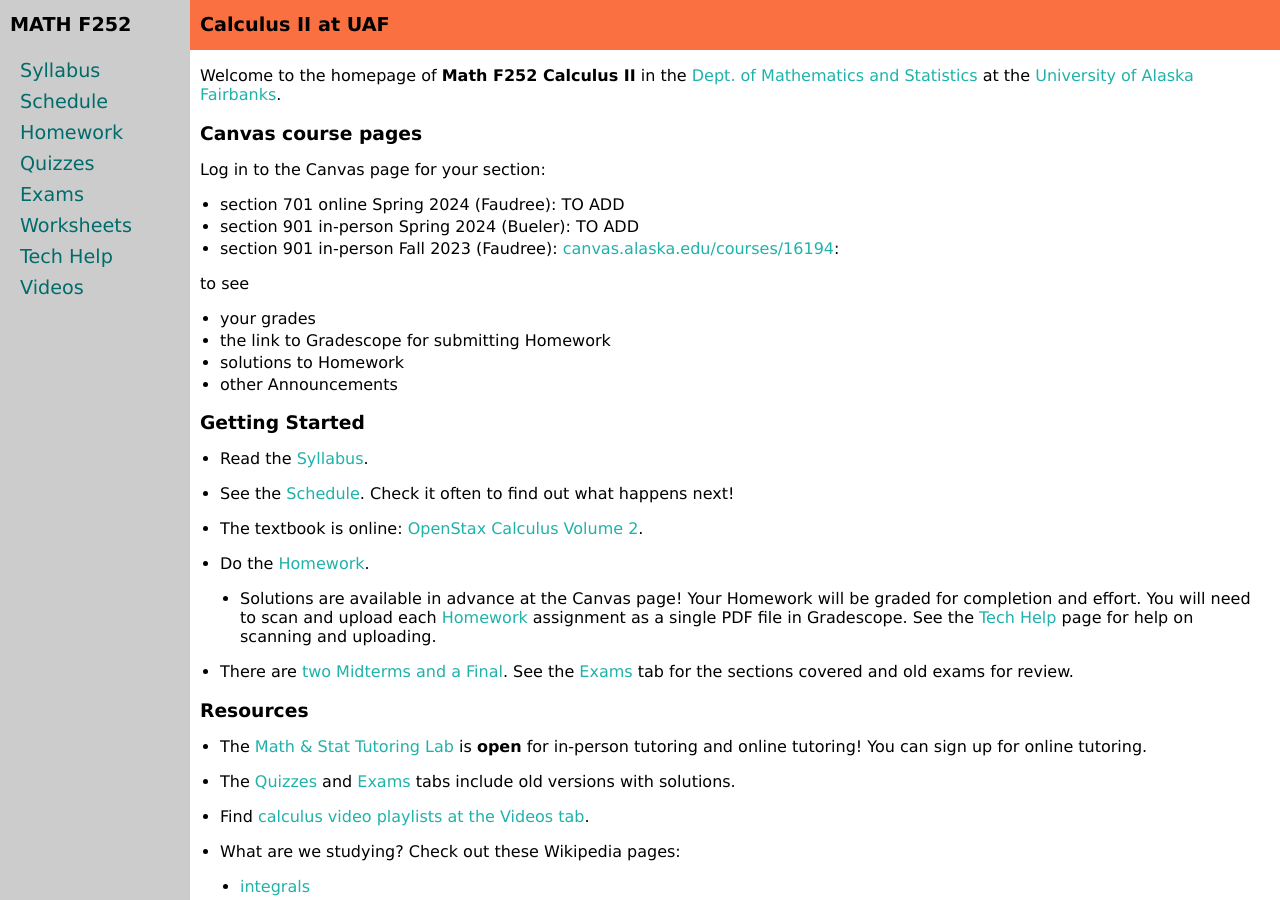
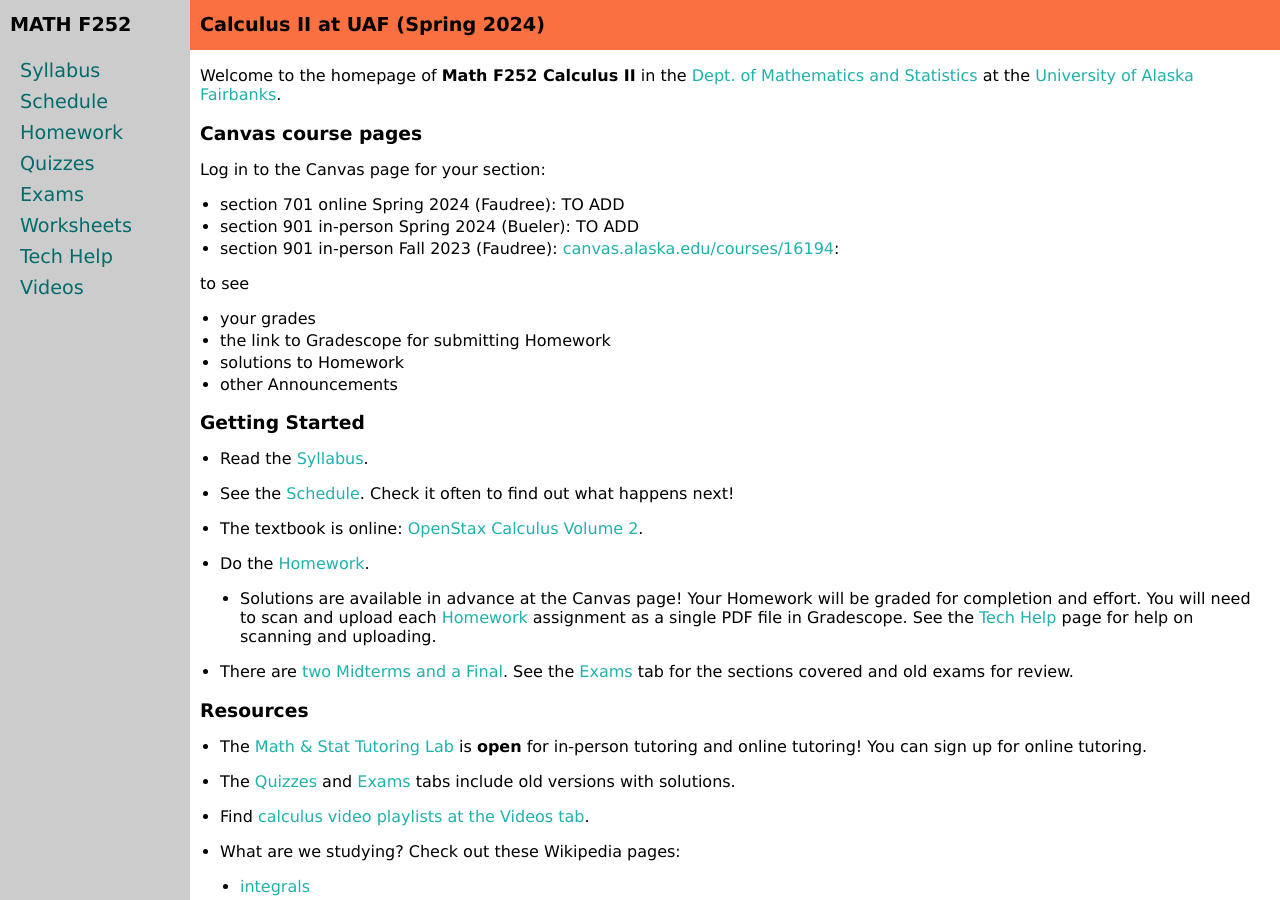
Before and after one commit to uaf-math/calc2, a Jekyll site: the page built from index.md, in a window 1280 px wide and 900 px high. Built offline with Jekyll 4.4.1, drawn with Linux system fonts in a browser that asks for light colours.

Commit message:
use calc 1 page reference to _data/general.yml

```diff
--- /dev/null
+++ b/_data/general.yml
@@ -0,0 +1,2 @@
+semester: 'Spring'
+year: '2024'
--- a/_layouts/course-page.html
+++ b/_layouts/course-page.html
@@ -35,8 +35,8 @@
 
 <div id="main" class="main-body" onclick="closeNav()">
 <a id="top"></a>
-<div class="page-header hide-small"><a href="index.html">Calculus II at UAF</a></div>
-<div class="page-header hide-large"><a href="index.html">MATH F252 Calculus 2</a></div>
+<div class="page-header hide-small"><a href="index.html">Calculus II at UAF ({{ site.data.general.semester }} {{ site.data.general.year }})</a></div>
+<div class="page-header hide-large"><a href="index.html">MATH F252 Calculus II</a></div>
 
 <div class="page-content">
     {{ content }}
```
